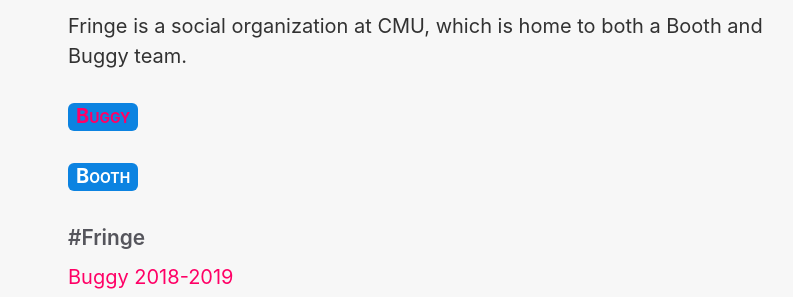
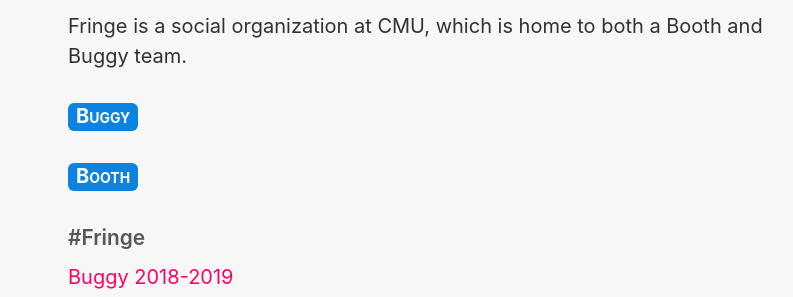
Before and after one commit to jamestorrissonwong/jtw, a Jekyll site: the page built from fringe.html, in a window 1280 px wide. Shown: the part 307-604 px from the top of the page, without its empty margins (222-1015 px from the left). Built offline with Jekyll 4.4.1, drawn with Linux system fonts in a browser that asks for light colours.

Commit message:
Update fringe.html

```diff
--- a/fringe.html
+++ b/fringe.html
@@ -10,7 +10,7 @@
 
 <br>
 <br>
-<span class="improved"><a href="/buggy/">Buggy</a></span>
+<span class="improved"><a style="color:white;" href="/buggy/">Buggy</a></span>
 
 <br>
 <br>
```
